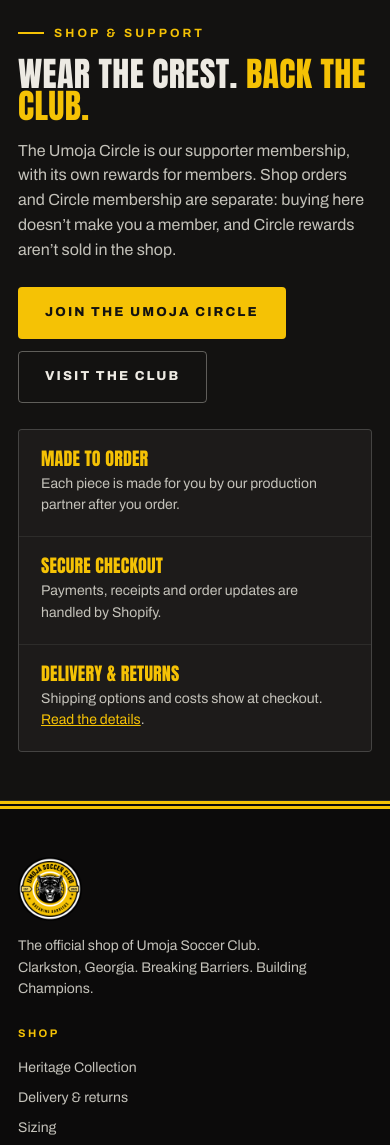
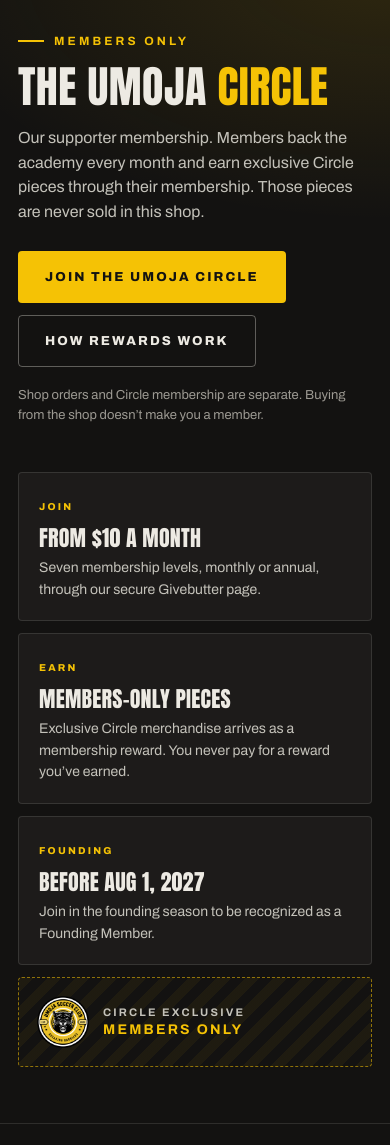
Before and after one commit to himiloski/umoja-main, a plain HTML site: page shop/index.html in a window 390 px wide. Shown: the part 2800-3945 px from the top of the page. Drawn offline with Linux system fonts and the light colour scheme.

Commit message:
Club Shop: Umoja Circle invitation, Circle nav link and product-page member note
Co-Authored-By: Claude Opus 5.5 <noreply@anthropic.com>
Claude-Session: https://claude.ai/code/session_01VL33cbuQaCLstaxPG7t6hv

```diff
--- a/shop/assets/shop-config.js
+++ b/shop/assets/shop-config.js
@@ -38,5 +38,9 @@ window.SHOP_CONFIG = {
      the sign-in page. Leave blank until accounts are switched on. */
   accountUrl: "",
 
+  /* The Umoja Circle (supporter membership, run on Givebutter). /give works
+     today and redirects to /circle once the Circle page is live. */
+  circleUrl: "/give",
+
   contactEmail: "info@umojasoka.com"
 };
--- a/shop/assets/shop.css
+++ b/shop/assets/shop.css
@@ -278,3 +278,25 @@ h1,h2,h3{font-family:var(--head);font-weight:400;text-transform:uppercase;letter
 @media(min-width:960px){.m-buy{display:none}}
 .pdp>*{min-width:0}
 @media(max-width:600px){.badge-drop{width:72px;height:72px;right:4px;font-size:12px}.badge-drop b{font-size:26px}}
+
+/* The Umoja Circle invitation */
+.circle-inv{position:relative;overflow:hidden;border-top:1px solid var(--line-dark);background:radial-gradient(800px 420px at 100% 0%,rgba(245,194,5,.12),transparent 60%),var(--ink)}
+.circle-inv .wrap{display:grid;gap:34px;padding-top:clamp(56px,8vw,110px);padding-bottom:clamp(56px,8vw,110px)}
+.circle-inv h2{font-size:clamp(44px,7vw,88px);margin:16px 0 18px}
+.circle-inv h2 .g{color:var(--gold)}
+.ci-actions{display:flex;flex-wrap:wrap;gap:12px;margin-top:26px}
+.ci-cards{display:grid;grid-template-columns:1fr 1fr;gap:12px}
+.ci-card{background:var(--ink-2);border:1px solid var(--line-dark);border-radius:var(--radius);padding:20px}
+.ci-card .k{font:800 10px/1 var(--body);letter-spacing:.22em;text-transform:uppercase;color:var(--gold)}
+.ci-card h3{font-size:22px;margin:10px 0 8px}
+.ci-card p{margin:0;font-size:14px;color:var(--gray)}
+.ci-lock{display:flex;align-items:center;gap:14px;border:1.5px dashed rgba(245,194,5,.55);border-radius:var(--radius);padding:18px;background:repeating-linear-gradient(135deg,rgba(245,194,5,.05) 0 10px,transparent 10px 20px)}
+.ci-lock img{width:52px;height:52px;filter:grayscale(.2)}
+.ci-lock span{font:700 11px/1.4 var(--body);letter-spacing:.2em;text-transform:uppercase;color:var(--gray)}
+.ci-lock b{color:var(--gold);font-size:14px}
+@media(min-width:900px){.circle-inv .wrap{grid-template-columns:1fr 1fr;align-items:center}}
+@media(max-width:560px){.ci-cards{grid-template-columns:1fr}}
+.circle-note{display:flex;align-items:center;gap:12px;margin:12px 0 4px;padding:12px 14px;border:1px solid rgba(245,194,5,.35);border-radius:var(--radius);text-decoration:none;font-size:13px;color:var(--gray);background:rgba(245,194,5,.05)}
+.circle-note b{color:var(--cream)}
+.circle-note i{margin-left:auto;color:var(--gold);font-style:normal;font-size:18px}
+.circle-note:hover{border-color:var(--gold)}
--- a/shop/assets/shop.js
+++ b/shop/assets/shop.js
@@ -220,7 +220,7 @@
       (LIVE ? "" : '<div class="preview-bar"><b>Preview</b> Draft products from Shopify. The bag works; checkout is switched off until launch.</div>') +
       '<header class="s-head"><div class="wrap">' +
         '<a class="s-brand" href="/shop/"><img src="/shop/assets/crest.png" alt="" width="38" height="38"><span>Umoja<small>Club Shop</small></span></a>' +
-        '<nav class="s-nav" aria-label="Shop"><a href="/shop/#collection"' + cur("home") + ' data-coll-link>Heritage</a><a href="/shop/#collection">Shop all</a><a href="/shop/help"' + cur("help") + '>Delivery &amp; returns</a></nav>' +
+        '<nav class="s-nav" aria-label="Shop"><a href="/shop/#collection"' + cur("home") + ' data-coll-link>Heritage</a><a href="/shop/#collection">Shop all</a><a href="/shop/help"' + cur("help") + '>Delivery &amp; returns</a><a href="' + esc(C.circleUrl || "/give") + '">The Umoja Circle</a></nav>' +
         '<div class="s-tools">' +
           '<a class="s-club" href="/">&larr; Club site</a>' +
           (C.accountUrl ? '<a class="icon-btn" href="' + esc(C.accountUrl) + '" aria-label="Your account">' + ICON_USER + '</a>' : "") +
@@ -231,6 +231,7 @@
           '<a href="/shop/#collection">Heritage<small>Drop 01, the inaugural collection</small></a>' +
           '<a href="/shop/help">Delivery &amp; returns</a>' +
           (C.accountUrl ? '<a href="' + esc(C.accountUrl) + '">Your account<small>Orders and addresses</small></a>' : "") +
+          '<a href="' + esc(C.circleUrl || "/give") + '">The Umoja Circle<small>Supporter membership with members-only rewards</small></a>' +
           '<a href="/">Back to the club<small>umojasoka.com</small></a>' +
         '</nav></header>';
     while (head.firstChild) document.body.insertBefore(head.lastChild, document.body.firstChild);
@@ -240,7 +241,7 @@
     foot.innerHTML = '<div class="stripe thin" aria-hidden="true"></div><div class="wrap">' +
       '<div><img src="/shop/assets/crest.png" alt="Umoja Soccer Club crest" width="64" height="64" style="margin-bottom:14px"><p style="margin:0;max-width:22em">The official shop of Umoja Soccer Club. Clarkston, Georgia. Breaking Barriers. Building Champions.</p></div>' +
       '<div><h4>Shop</h4><a href="/shop/#collection">Heritage Collection</a><a href="/shop/help">Delivery &amp; returns</a><a href="/shop/help#sizing">Sizing</a>' + (C.accountUrl ? '<a href="' + esc(C.accountUrl) + '">Your account</a>' : "") + '</div>' +
-      '<div><h4>The club</h4><a href="/">umojasoka.com</a><a href="/programs">The Academy</a><a href="/give">The Umoja Circle</a><a href="/sponsors">Community partners</a></div>' +
+      '<div><h4>The club</h4><a href="/">umojasoka.com</a><a href="/programs">The Academy</a><a href="' + esc(C.circleUrl || "/give") + '">The Umoja Circle</a><a href="/sponsors">Community partners</a></div>' +
       '<div><h4>Help</h4><a href="mailto:' + esc(C.contactEmail) + '">' + esc(C.contactEmail) + '</a><a href="/contact">Contact the club</a><a href="/privacy">Privacy</a></div>' +
       '<div class="legal"><span>&copy; ' + new Date().getFullYear() + ' Umoja Soccer Club, Inc. A 501(c)(3) nonprofit.</span><span>Secure checkout by Shopify</span></div></div>';
     document.body.appendChild(foot);
@@ -401,6 +402,7 @@
           '<div class="price" id="price">' + money(p.minPrice, p.currency) + '</div>' + optsHtml +
           '<div class="add-row"><button class="btn btn-gold block" type="button" id="add">Select a size</button></div>' +
           '<div class="assure"><div><b>Made for you</b>Made to order</div><div><b>Secure</b>Shopify checkout</div><div><b>Club</b>Proceeds to Umoja</div></div>' +
+          '<a class="circle-note" href="' + esc(C.circleUrl || "/give") + '"><img src="/shop/assets/crest.png" alt="" width="34" height="34"><span><b>Members of The Umoja Circle</b> earn exclusive pieces that are never sold in the shop. Join from $10 a month.</span><i aria-hidden="true">&rarr;</i></a>' +
           reviewNotes(p, d) +
           '<div class="acc">' +
             '<details open><summary>Details</summary><div class="in">' + (d.intro || "<p>Part of the Umoja Club Shop.</p>") + '</div></details>' +
@@ -516,6 +518,11 @@
   document.addEventListener("DOMContentLoaded", function () {
     var page = document.body.getAttribute("data-page");
     chrome(page);
+    /* Circle links follow circleUrl in the config, keeping any #section. */
+    $$("[data-circle-link]").forEach(function (a) {
+      var h = a.getAttribute("href"), i = h.indexOf("#");
+      a.setAttribute("href", (C.circleUrl || "/give") + (i > -1 ? h.slice(i) : ""));
+    });
     renderBag();
     Bag.load().then(renderBag);
     if (page === "home") initHome();
--- a/shop/index.html
+++ b/shop/index.html
@@ -73,18 +73,31 @@
 
 <div class="stripe" aria-hidden="true"></div>
 
+<section class="circle-inv" id="circle" aria-labelledby="circle-h">
+  <div class="wrap">
+    <div class="ci-copy">
+      <span class="eyebrow">Members only</span>
+      <h2 id="circle-h">The Umoja <span class="g">Circle</span></h2>
+      <p class="lede">Our supporter membership. Members back the academy every month and earn exclusive Circle pieces through their membership. Those pieces are never sold in this shop.</p>
+      <div class="ci-actions"><a class="btn btn-gold" href="/give" data-circle-link>Join The Umoja Circle</a><a class="btn btn-line" href="/give#rewards" data-circle-link>How rewards work</a></div>
+      <p class="small" style="margin-top:18px">Shop orders and Circle membership are separate. Buying from the shop doesn&rsquo;t make you a member.</p>
+    </div>
+    <div class="ci-cards">
+      <div class="ci-card"><span class="k">Join</span><h3>From $10 a month</h3><p>Seven membership levels, monthly or annual, through our secure Givebutter page.</p></div>
+      <div class="ci-card"><span class="k">Earn</span><h3>Members-only pieces</h3><p>Exclusive Circle merchandise arrives as a membership reward. You never pay for a reward you&rsquo;ve earned.</p></div>
+      <div class="ci-card"><span class="k">Founding</span><h3>Before Aug 1, 2027</h3><p>Join in the founding season to be recognized as a Founding Member.</p></div>
+      <div class="ci-lock" aria-hidden="true"><img src="/shop/assets/crest.png" alt=""><span>Circle exclusive<br><b>Members only</b></span></div>
+    </div>
+  </div>
+</section>
+
 <section class="band">
-  <div class="wrap">
-    <div>
-      <span class="eyebrow">Shop &amp; support</span>
-      <h2 style="margin:16px 0 16px">Wear the crest. <span style="color:var(--gold)">Back the club.</span></h2>
-      <p>The Umoja Circle is our supporter membership, with its own rewards for members. Shop orders and Circle membership are separate: buying here doesn&rsquo;t make you a member, and Circle rewards aren&rsquo;t sold in the shop.</p>
-      <div style="display:flex;gap:12px;flex-wrap:wrap;margin-top:24px"><a class="btn btn-gold" href="/give">Join The Umoja Circle</a><a class="btn btn-line" href="/">Visit the club</a></div>
-    </div>
-    <div class="promise">
+  <div class="wrap" style="grid-template-columns:1fr;padding-top:40px;padding-bottom:56px">
+    <div class="promise" style="grid-template-columns:repeat(auto-fit,minmax(220px,1fr));display:grid">
       <div><h3>Made to order</h3><p>Each piece is made for you by our production partner after you order.</p></div>
       <div><h3>Secure checkout</h3><p>Payments, receipts and order updates are handled by Shopify.</p></div>
       <div><h3>Delivery &amp; returns</h3><p>Shipping options and costs show at checkout. <a href="/shop/help" style="color:var(--gold)">Read the details</a>.</p></div>
+      <div><h3>Back to the club</h3><p>Programs, tryouts and community partners. <a href="/" style="color:var(--gold)">Visit umojasoka.com</a>.</p></div>
     </div>
   </div>
 </section>
```
Also changed, not shown: shop/help.html (+1 -1 lines).
